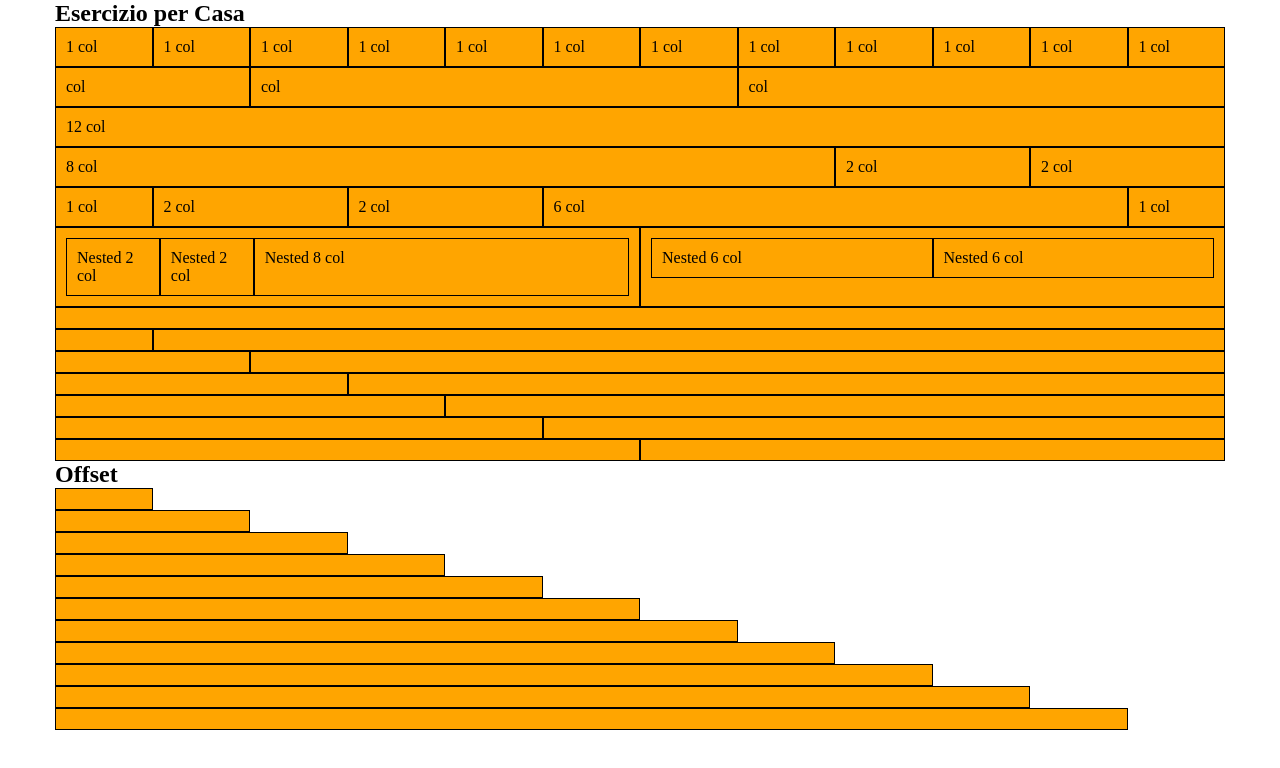
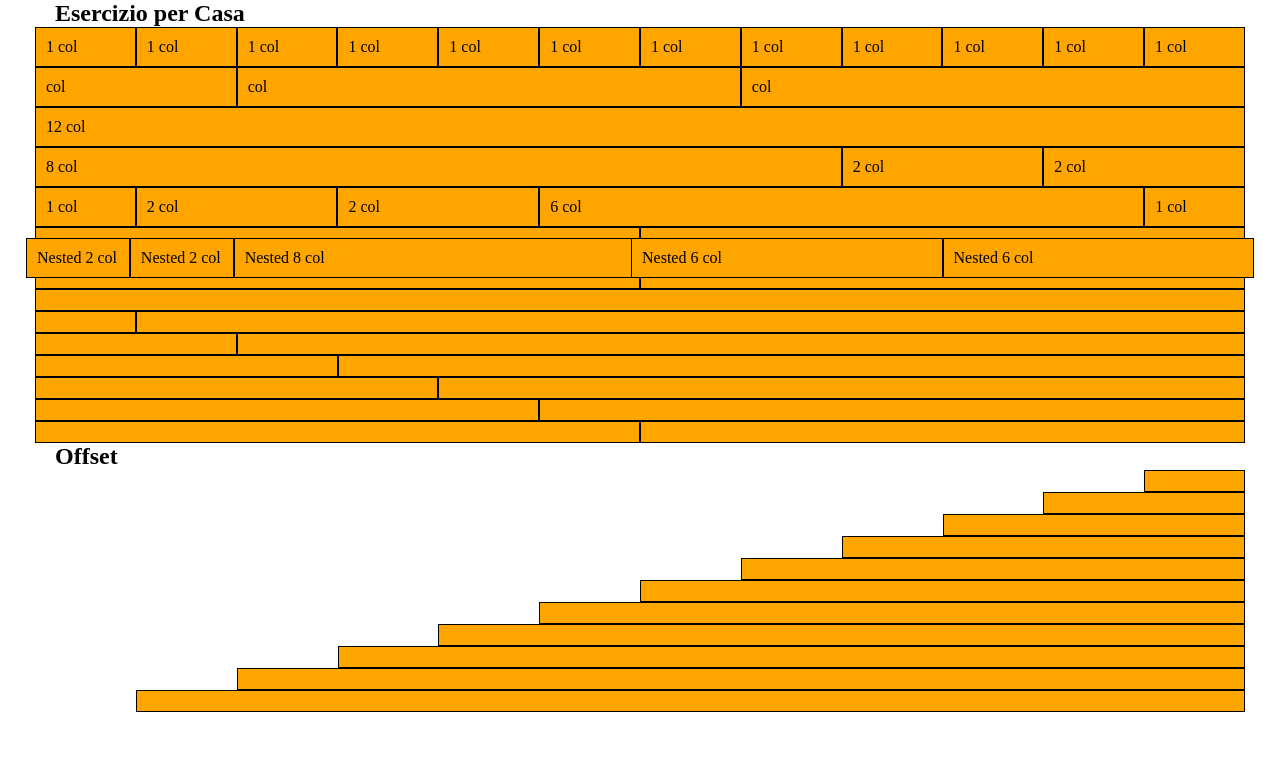
Before and after one commit to ArrobbioUmberto/html-css-12bool, a plain HTML site: page index.html in a window 1280 px wide. Drawn offline with Linux system fonts and the light colour scheme.

Commit message:
STYLE css for offset section

```diff
--- a/css/12-bool.css
+++ b/css/12-bool.css
@@ -8,6 +8,8 @@
     display: flex;
     flex-direction: row;
     flex-wrap: wrap;
+    margin-left: -20px;
+    margin-right: -20px;
 }
 .col-1{
     flex-basis: calc((100% / 12)*1);
@@ -45,3 +47,40 @@
 .col-12{
     flex-basis: calc((100% / 12)*12);
 }
+
+/* OFFSET  */
+
+
+.col-1-offset{
+    margin-left: calc((100% / 12)*1);
+}
+.col-2-offset{
+    margin-left: calc((100% / 12)*2);
+}
+.col-3-offset{
+    margin-left: calc((100% / 12)*3);
+}
+.col-4-offset{
+    margin-left: calc((100% / 12)*4);
+}
+.col-5-offset{
+    margin-left: calc((100% / 12)*5);
+}
+.col-6-offset{
+    margin-left: calc((100% / 12)*6);
+}
+.col-7-offset{
+    margin-left: calc((100% / 12)*7);
+}
+.col-8-offset{
+    margin-left: calc((100% / 12)*8);
+}
+.col-9-offset{
+    margin-left: calc((100% / 12)*9);
+}
+.col-10-offset{
+    margin-left: calc((100% / 12)*10);
+}
+.col-11-offset{
+    margin-left: calc((100% / 12)*11);
+}
```
